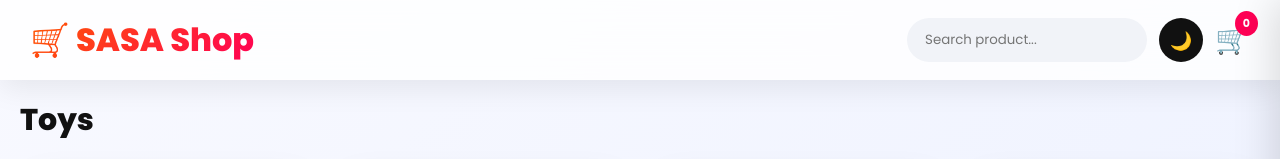
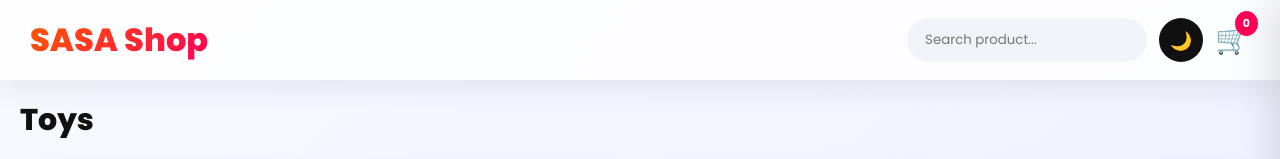
Before and after one commit to zermzazzZ/vvsasa, a plain HTML site: page toys.html in a window 1280 px wide. Shown: the top 159 px of the page. Drawn offline with Linux system fonts and the light colour scheme.

Commit message:
Update toys.html

```diff
--- a/toys.html
+++ b/toys.html
@@ -463,7 +463,7 @@ right:-100%;
 <div id="loader">Loading...</div>
 
 <header>
-<div class="logo">🛒 SASA Shop</div>
+<div class="logo"> SASA Shop</div>
 
 <div class="right">
 <input class="search" placeholder="Search product..." onkeyup="searchProduct(this.value)">
```
